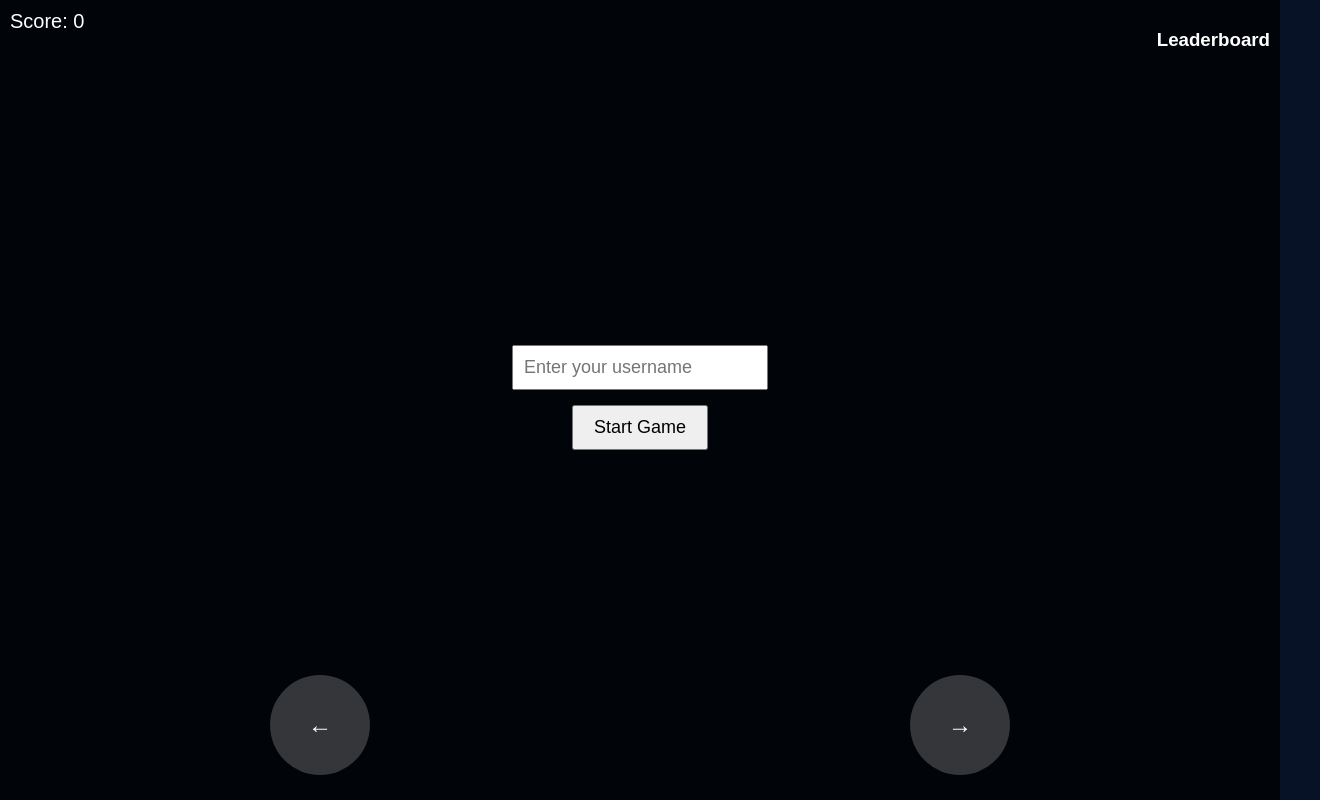
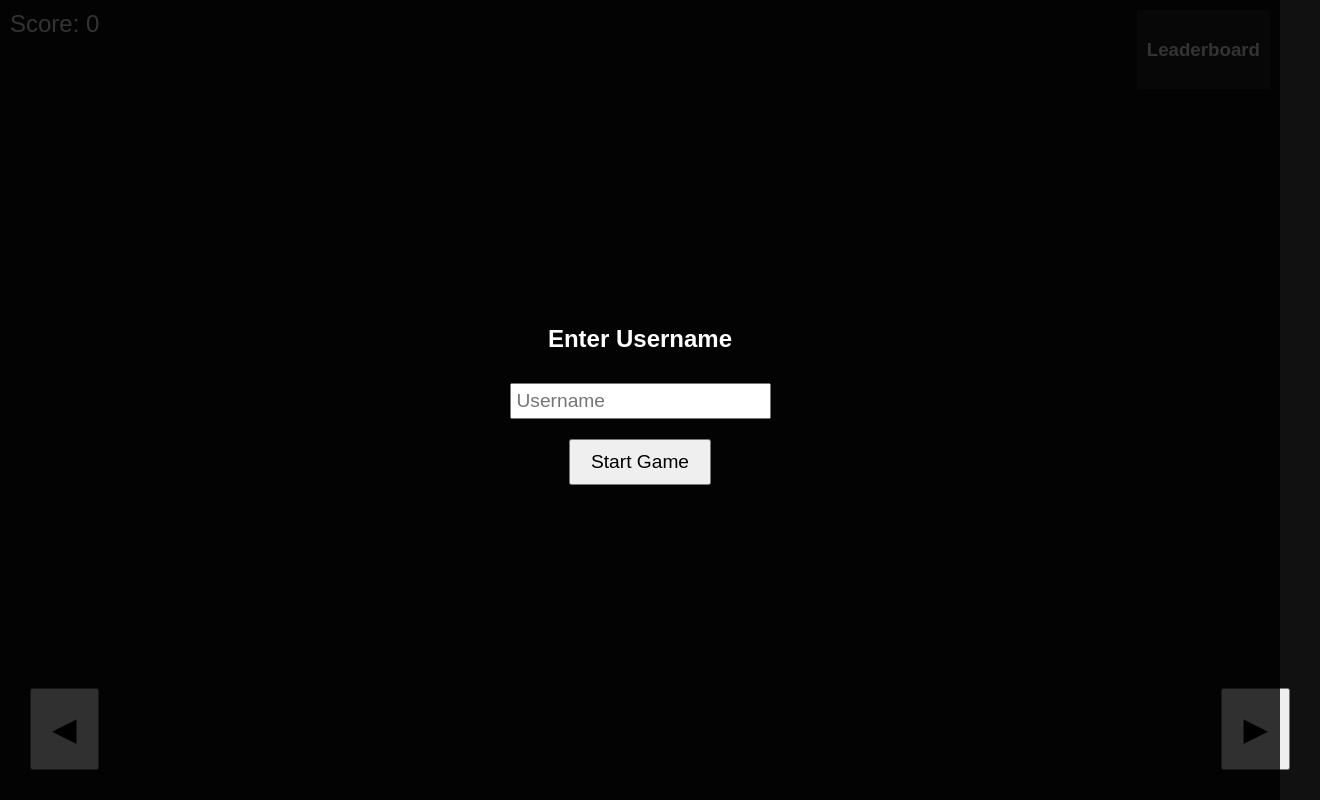
Before and after one commit to kirpalsingh11/car-game, a plain HTML site: page index.html in a window 1280 px wide. Shown: the whole page, 1320 px wide, since content can reach past the window. Drawn offline with nearby package versions, Linux system fonts and the light colour scheme.

Commit message:
Refactor index.html for improved UI and performance
Updated styles and structure for better layout and usability.

```diff
--- a/index.html
+++ b/index.html
@@ -5,62 +5,57 @@
 <meta name="viewport" content="width=device-width, initial-scale=1.0">
 <title>3D Car Game</title>
 <style>
-  body, html { margin:0; padding:0; overflow:hidden; font-family:sans-serif; background:#071226; color:white; }
-  #username-screen, #submit-screen { position:absolute; top:0; left:0; width:100%; height:100%; background:rgba(0,0,0,0.8); display:flex; justify-content:center; align-items:center; flex-direction:column; }
-  #username { padding:10px; font-size:18px; margin-bottom:10px; }
-  button { padding:10px 20px; font-size:18px; cursor:pointer; margin:5px; }
-  #score, #player-info { position:absolute; top:10px; left:10px; font-size:20px; }
-  #leaderboard { position:absolute; top:10px; right:10px; font-size:16px; text-align:right; }
-  #gameCanvas { display:block; }
-  #submit-screen { display:none; }
-  #touch-controls { position:absolute; bottom:20px; width:100%; display:flex; justify-content:space-around; }
-  .touch-btn { width:100px; height:100px; font-size:24px; border-radius:50%; background:rgba(255,255,255,0.2); border:none; color:white; }
+  body { margin:0; overflow:hidden; font-family:sans-serif; background:#111; color:#fff; }
+  #username-screen, #submit-screen {
+    position:absolute; top:0; left:0; width:100%; height:100%;
+    display:flex; flex-direction:column; justify-content:center; align-items:center; background:rgba(0,0,0,0.8); z-index:10;
+  }
+  input { font-size:1.2em; padding:5px; margin:10px; }
+  button { font-size:1.2em; padding:10px 20px; margin:10px; cursor:pointer; }
+  #score { position:absolute; top:10px; left:10px; font-size:1.5em; z-index:5; }
+  #leaderboard { position:absolute; top:10px; right:10px; background:#222; padding:10px; z-index:5; }
+  #touch-controls { position:absolute; bottom:20px; width:100%; display:flex; justify-content:space-between; padding:0 20px; z-index:5; }
+  #touch-controls button { font-size:2em; padding:20px; }
 </style>
-
-<!-- THREE.js CDN -->
-<script src="https://cdn.jsdelivr.net/npm/three@0.155.0/build/three.min.js"></script>
-<script src="https://cdn.jsdelivr.net/npm/three@0.155.0/examples/js/loaders/GLTFLoader.js"></script>
-
-<!-- Firebase CDN -->
-<script src="https://www.gstatic.com/firebasejs/9.22.2/firebase-app-compat.js"></script>
-<script src="https://www.gstatic.com/firebasejs/9.22.2/firebase-firestore-compat.js"></script>
-
 </head>
 <body>
 
-<!-- Username screen -->
 <div id="username-screen">
-  <input id="username" placeholder="Enter your username">
+  <h2>Enter Username</h2>
+  <input type="text" id="username" placeholder="Username">
   <button id="start-btn">Start Game</button>
 </div>
 
-<!-- Score & Player info -->
-<div id="player-info"></div>
-<div id="score">Score: 0</div>
-
-<!-- Leaderboard -->
-<div id="leaderboard">
-  <h3>Leaderboard</h3>
-  <ul id="leaderboard-list"></ul>
-</div>
-
-<!-- Submit score -->
-<div id="submit-screen">
-  <h2>Game Over</h2>
-  <p>Your Score: <span id="final-score">0</span></p>
+<div id="submit-screen" style="display:none;">
+  <h2>Game Over!</h2>
+  <p>Score: <span id="final-score">0</span></p>
   <button id="submit-score-btn">Submit Score</button>
   <button id="skip-btn">Skip</button>
 </div>
 
-<!-- Touch buttons -->
-<div id="touch-controls">
-  <button class="touch-btn" id="left-btn">&#8592;</button>
-  <button class="touch-btn" id="right-btn">&#8594;</button>
+<div id="score">Score: 0</div>
+
+<div id="leaderboard">
+  <h3>Leaderboard</h3>
+  <ol id="leaderboard-list"></ol>
 </div>
 
-<!-- Game canvas -->
 <canvas id="gameCanvas"></canvas>
 
+<div id="touch-controls">
+  <button id="left-btn">◀</button>
+  <button id="right-btn">▶</button>
+</div>
+
+<!-- Three.js + GLTFLoader CDN -->
+<script src="https://cdn.jsdelivr.net/npm/three@0.154.0/build/three.min.js"></script>
+<script src="https://cdn.jsdelivr.net/npm/three@0.154.0/examples/js/loaders/GLTFLoader.js"></script>
+
+<!-- Firebase CDN -->
+<script src="https://www.gstatic.com/firebasejs/9.22.1/firebase-app-compat.js"></script>
+<script src="https://www.gstatic.com/firebasejs/9.22.1/firebase-firestore-compat.js"></script>
+
 <script src="car.js"></script>
+
 </body>
 </html>
```
